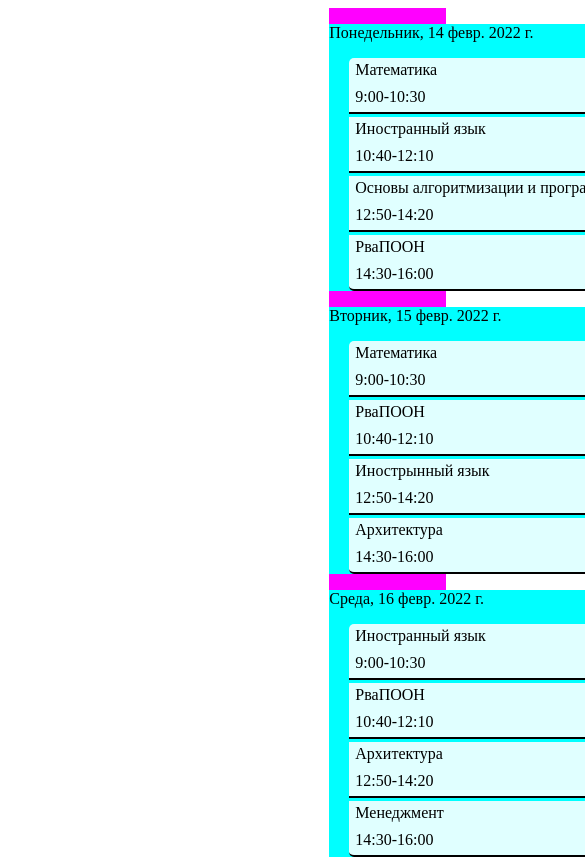
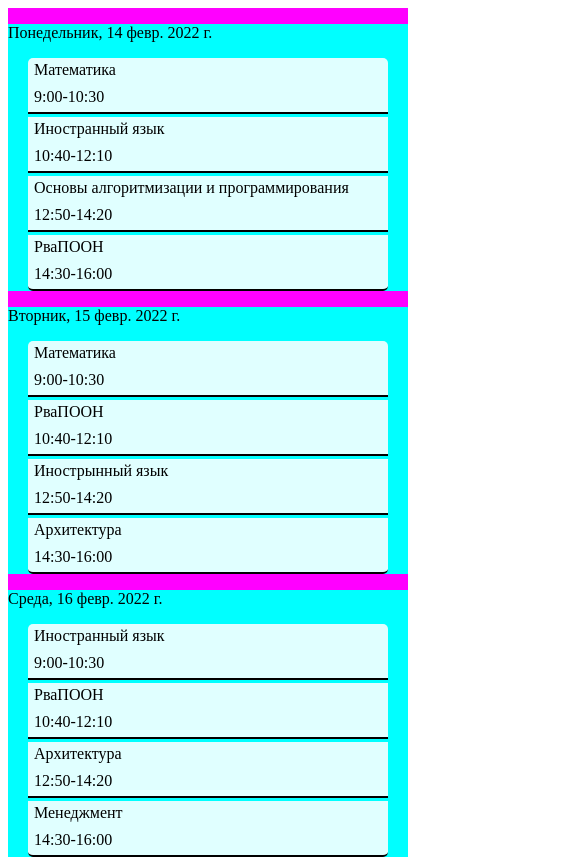
Before and after one commit to maxiamo/weeklySchedule, a plain HTML site: page index.html in a window 390 px wide. Shown: the top 860 px of the page, 585 px wide, since content can reach past the window. Drawn offline with Linux system fonts and the light colour scheme.

Commit message:
Update style.css

```diff
--- a/style.css
+++ b/style.css
@@ -20,10 +20,10 @@
 
 .table{
 
-    width:30vw;
+    width:auto;
     height:auto;
     background-color:fuchsia;
-    margin: auto;
+    margin: 10px;
     margin-top:0;
 }
 .midDeck:last-child{
@@ -33,12 +33,14 @@
     border-radius: 5px 5px 0px 0px;
 }
 .tables{
-    width:90vh;
+    width:auto;
     height:100%;
     display:flex;
     flex-direction: row;
     margin: auto;
-
+  justify-content: center;
+    justify-items: center;
+    justify-self: center;
 }
 .currPair{
     width:15px;
@@ -55,11 +57,14 @@
 }
 @media(max-width:800px){
     .tables{
-
+    width:auto;
+        margin: auto;
     flex-direction: column;
 
 }
     .table{
+        width:auto;
+        margin: auto;
         margin-bottom:10px;
     }
 }
```
